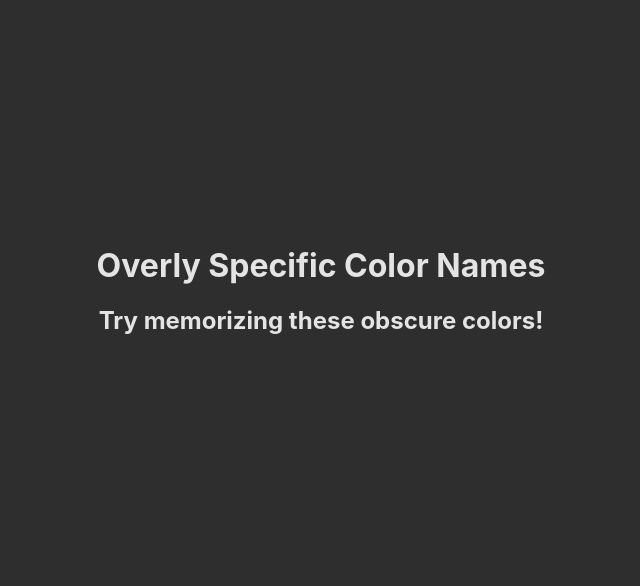
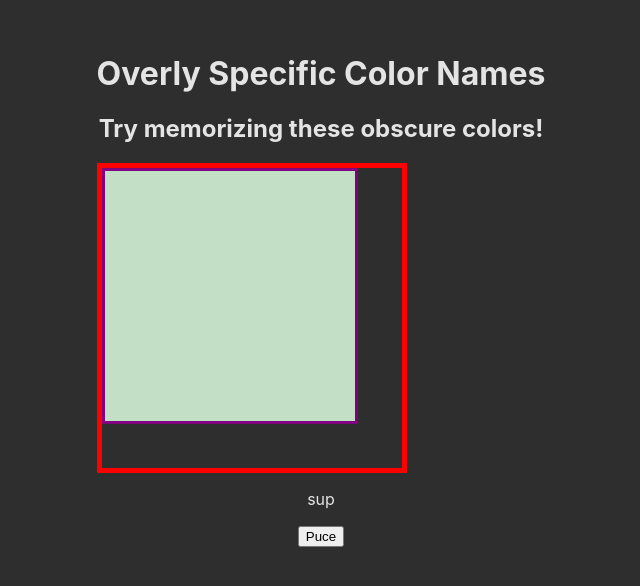
Before and after one commit to KenyaES/FlashCards, a React (Vite) app: page / in a window 1280 px wide. Shown: the part 110-696 px from the top of the page, without its empty margins (319-959 px from the left). Built offline with nearby package versions, Linux system fonts and the light colour scheme.

Commit message:
things break for silly reasons but I fixed it. Home stretch

```diff
--- a/src/App.jsx
+++ b/src/App.jsx
@@ -1,5 +1,7 @@
 import { useState } from 'react'
 import './App.css'
+import Card from './components/Card'
+
 
 function App() {
   const names = [
@@ -23,7 +25,7 @@ function App() {
     'Puce',
     'Keppel',
     'Byzantium',
-  ]
+  ];
   const colors = [
     '#6082B6',
     '#E48400',
@@ -45,19 +47,31 @@ function App() {
     '#C3E0C6',
     '#43B3A3',
     '#702963',
-  ]
+  ];
 
-  const start = Math.floor(Math.random()*20)
-  const [name, setName] = useState(names[start])
-  const [color, setColor] = useState(colors[start])
+  const [color, setColor] = useState(Math.floor(Math.random()*20));
 
+  const newColor = () =>{
+    setColor(Math.floor(Math.random()*20));
+  };
   return (
     <div className="App">
       <h1>Overly Specific Color Names</h1>
       <h2>Try memorizing these obscure colors!</h2>
 
+      <div className = "container">
+        <div>
+          <Card theName = {names[color]} theColor = {colors[color]}/>
+          <p>sup</p>
+          <div className = "buttons">
+            <button lable = "next" onClick={newColor}>{names[color]}</button>
+          </div>
+        </div>
+
+      </div>
+
     </div>
-  )
-}
+  );
+};
 
 export default App
--- /dev/null
+++ b/src/components/Card.jsx
@@ -0,0 +1,21 @@
+import { useState } from 'react'
+
+const Card = (props) =>{
+    const [front, setFront] = useState(true);
+
+    const display =()=>{
+        setFront(!front);
+
+
+    };
+
+
+    return(
+        <div className='border' onClick={display}>
+            <div className="card" style = {{backgroundColor:props.theColor}} id ={String(front)}></div>
+
+        </div>
+    );
+};
+
+export default Card;
--- a/src/index.css
+++ b/src/index.css
@@ -8,3 +8,26 @@ body {
   background-color: rgb(46, 46, 46);
 
 }
+
+.card{
+  background-color: aliceblue;
+  color:black;
+  border: 3px solid purple;
+
+  width: 250px;
+  height: 250px;
+}
+
+.border{
+  border: 5px solid red;
+  height: 300px;
+  width: 300px;
+}
+
+#false{
+  display: none;
+}
+
+#true{
+  display: block;
+}
```
